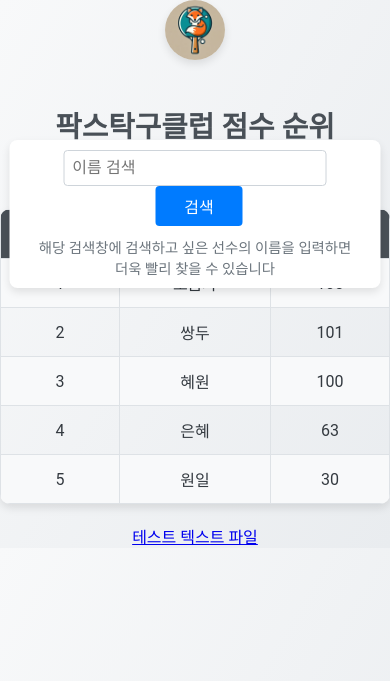
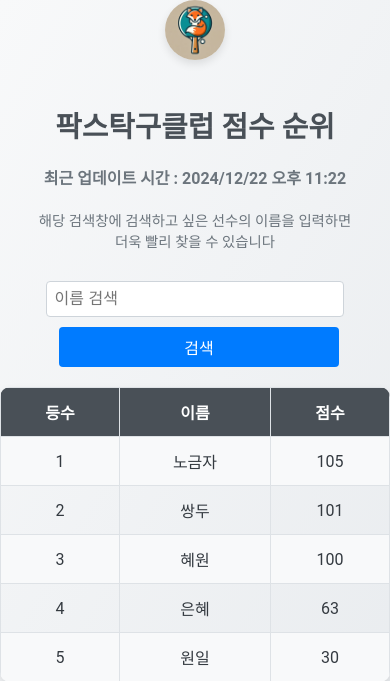
Before and after one commit to kanakim16/fox2, a Flask app: page / in a window 390 px wide. Shown: the top 681 px of the page. Run offline with Flask 3, Linux system fonts and the light colour scheme.

Commit message:
수정 내용

```diff
--- a/templates/index.html
+++ b/templates/index.html
@@ -66,28 +66,27 @@
             box-shadow: 0 4px 8px rgba(0, 0, 0, 0.1);  /* 그림자 효과 */
         }
 
-        /* 검색창 컨테이너 */
-        #search-container {
-            position: absolute;  /* 절대 위치 지정 */
-            top: 120px;  /* '최근 업데이트 시간' 아래 위치 */
-            left: 50%;
-            transform: translateX(-50%);  /* 수평 중앙 정렬 */
-            background: #ffffff;
-            padding: 15px;
-            border-radius: 8px;
-            box-shadow: 0 4px 8px rgba(0, 0, 0, 0.1);
-            z-index: 100;
+        /* 검색창 텍스트 스타일 */
+        #search-description {
+            margin-top: 20px;
+            font-size: 1em;
+            color: #6c757d;
         }
 
-        #search-container input {
-            width: 150px;
+        #search-container {
+            margin-top: 10px;
+        }
+
+        #search-input {
             padding: 8px;
             border: 1px solid #ced4da;
             border-radius: 4px;
             font-size: 1em;
+            width: 60%;
+            margin-top: 10px;
         }
 
-        #search-container button {
+        #search-btn {
             padding: 8px 12px;
             border: none;
             background-color: #007bff;
@@ -96,16 +95,11 @@
             border-radius: 4px;
             cursor: pointer;
             margin-left: 8px;
+            margin-top: 10px;
         }
 
-        #search-container button:hover {
+        #search-btn:hover {
             background-color: #0056b3;  /* 버튼 호버 색상 */
-        }
-
-        #search-description {
-            margin-top: 10px;
-            font-size: 0.9em;
-            color: #6c757d;
         }
 
         /* 하이라이트 스타일 */
@@ -127,20 +121,23 @@
                 font-size: 1em;  /* 부제목 크기 조정 */
             }
 
-            #search-container {
-                top: 140px;  /* 모바일에서 조금 아래 위치 */
-                left: 50%;
-                width: 90%;  /* 화면에 맞는 검색창 크기 */
-                transform: translateX(-50%);  /* 수평 중앙 정렬 */
-                padding: 10px;
+            #search-description {
+                font-size: 0.9em;  /* 모바일에서 설명 텍스트 크기 조정 */
             }
 
-            #search-container input {
-                width: 70%;  /* 입력창 크기 조정 */
+            #search-container {
+                width: 90%;  /* 화면에 맞는 검색창 크기 */
+                margin: 20px auto;
+                text-align: center;  /* 중앙 정렬 */
             }
 
-            #search-container button {
-                width: 25%;  /* 버튼 크기 조정 */
+            #search-input {
+                width: 80%;  /* 입력창 크기 조정 */
+            }
+
+            #search-btn {
+                width: 80%;  /* 버튼 크기 조정 */
+                margin-top: 10px;
             }
 
             .header-image {
@@ -162,6 +159,16 @@
     <h1>팍스탁구클럽 점수 순위</h1>
     <h2>최근 업데이트 시간 : 2024/12/22 오후 11:22</h2>
 
+    <!-- 검색창 설명문구 추가 -->
+    <div id="search-description">
+        해당 검색창에 검색하고 싶은 선수의 이름을 입력하면<br>더욱 빨리 찾을 수 있습니다
+    </div>
+
+    <!-- 검색창 추가 -->
+    <div id="search-container">
+        <input type="text" id="search-input" placeholder="이름 검색" />
+        <button id="search-btn">검색</button>
+    </div>
 
     <table>
         <tr>
@@ -217,14 +224,8 @@
                 alert('검색 결과가 없습니다.');
             }
         });
-        </script>
+    </script>
 
-        <a href="{{ url_for('static', filename='test.txt') }}">테스트 텍스트 파일</a>
-        <!-- 검색창 추가 -->
-        <div id="search-container">
-            <input type="text" id="search-input" placeholder="이름 검색" />
-            <button id="search-btn">검색</button>
-            <div id="search-description">해당 검색창에 검색하고 싶은 선수의 이름을 입력하면<br>더욱 빨리 찾을 수 있습니다</div>
-        </div>
-    </body>
-    </html>
+    <a href="{{ url_for('static', filename='test.txt') }}">테스트 텍스트 파일</a>
+</body>
+</html>
```
